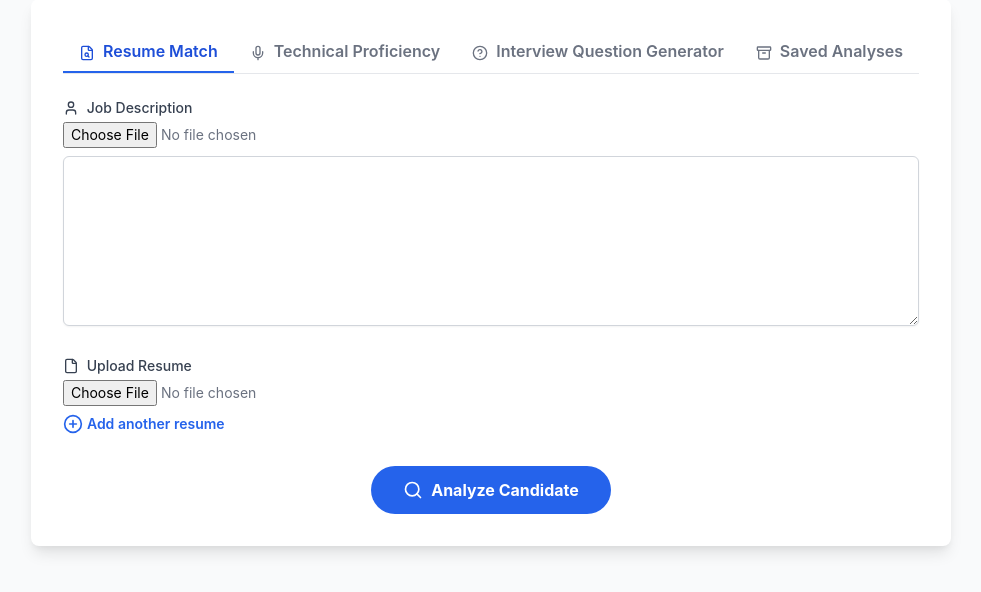
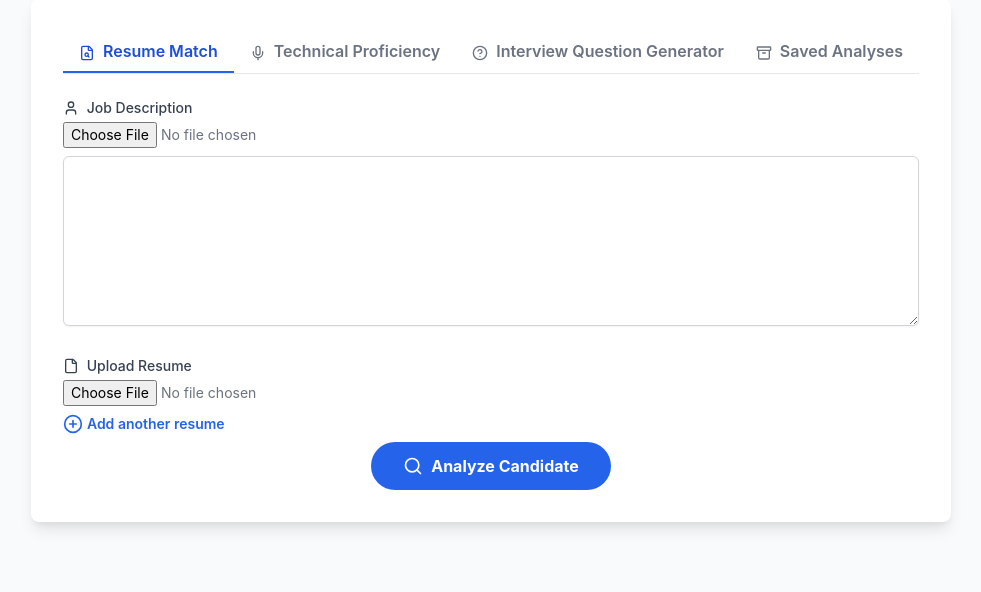
Before and after one commit to LokeshJothiram/resume_validation, a Flask app: page / in a window 1280 px wide. Shown: the part 137-729 px from the top of the page, without its empty margins (149-1130 px from the left). Run offline with Flask 3, Linux system fonts and the light colour scheme; the visitor is signed in with stand-in values (Sample User, id 1); some libraries are stand-ins or nearby versions.

Commit message:
reduced the space above the analyze candidate button

```diff
--- a/templates/index.html
+++ b/templates/index.html
@@ -53,7 +53,7 @@
                     <div id="saved-tab-content" class="hidden">
                         {% include 'tabs/saved_analyses_tab.html' %}
                     </div>
-                    <div id="analyze-btn-container" class="mt-8 text-center">
+                    <div id="analyze-btn-container" class="mt-2 text-center">
                         <button type="submit" class="w-full sm:w-auto bg-blue-600 text-white font-bold py-3 px-8 rounded-full hover:bg-blue-700 focus:outline-none focus:ring-2 focus:ring-offset-2 focus:ring-blue-500 transition-transform transform hover:scale-105">
                             <i data-lucide="search" class="inline w-5 h-5 mr-2 align-text-bottom"></i>Analyze Candidate
                         </button>
```
